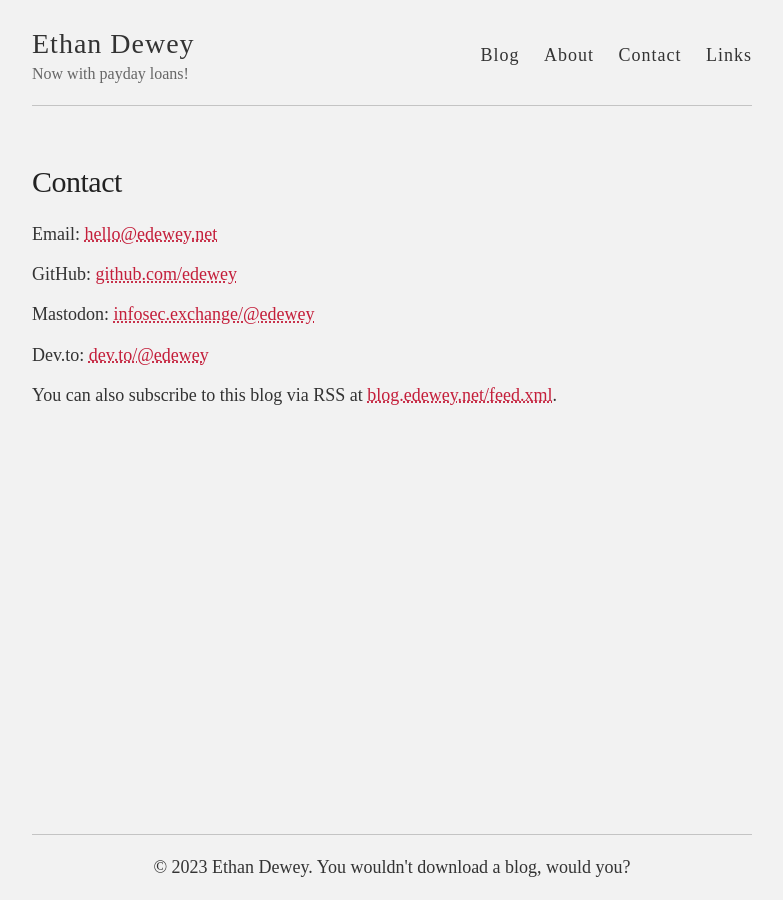
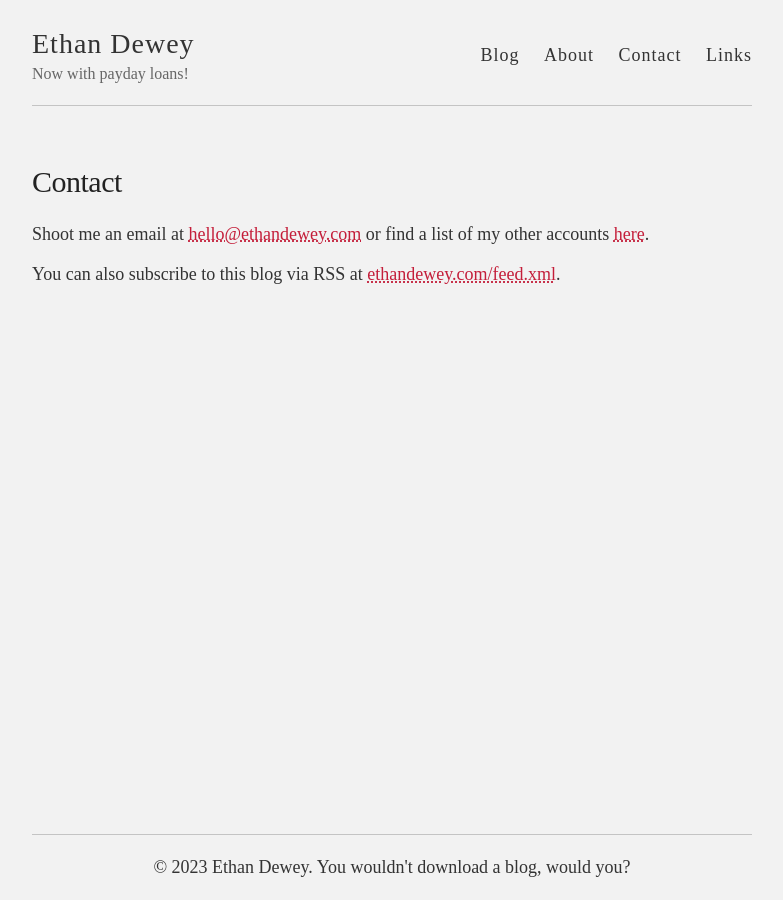
Before and after one commit to conjuredbytes/conjuredbytes.github.io, a Jekyll site: the page built from contact.md, in a window 1280 px wide. Shown: the whole page, without its empty margins (248-1031 px from the left). Built offline with Jekyll 4.4.1, drawn with Linux system fonts in a browser that asks for light colours; some web fonts are replaced.

Commit message:
Update contact.md

```diff
--- a/contact.md
+++ b/contact.md
@@ -4,13 +4,7 @@ title: Contact
 permalink: /contact/
 ---
 
-Email: [hello@edewey.net](mailto:hello@edewey.net)
-
-GitHub: [github.com/edewey](https://github.com/edewey)
-
-Mastodon: [infosec.exchange/@edewey](https://infosec.exchange/@edewey)
-
-Dev.to: [dev.to/@edewey](https://dev.to/@edewey)
+Shoot me an email at [hello@ethandewey.com](mailto:hello@ethandewey.com) or find a list of my other accounts [here](https://ethandewey.com/linklist/).
 
 
-You can also subscribe to this blog via RSS at [blog.edewey.net/feed.xml](https://blog.edewey.net/feed.xml).
+You can also subscribe to this blog via RSS at [ethandewey.com/feed.xml](https://ethandewey.com/feed.xml).
```
